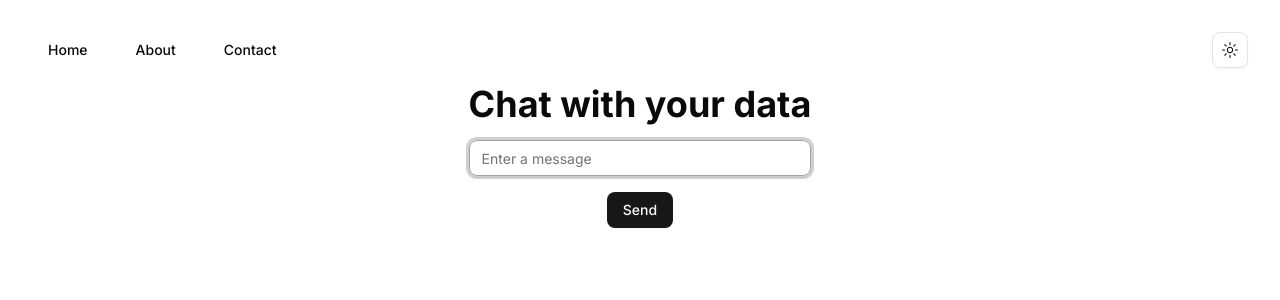
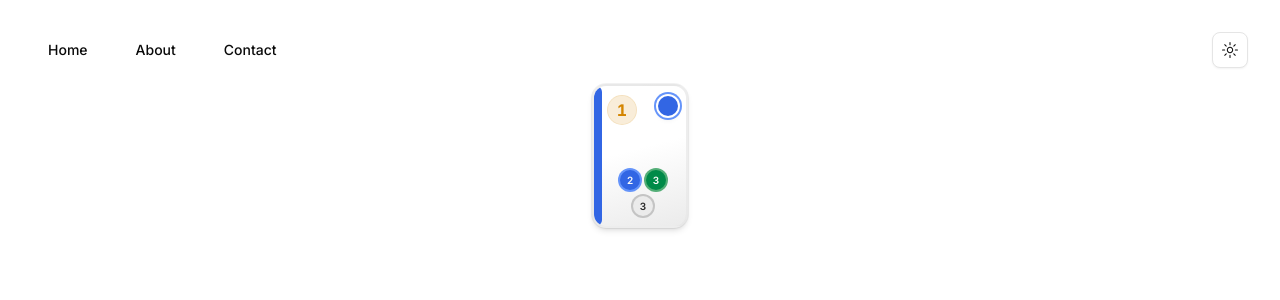
Before and after one commit to jinyang628/splendor, a Next.js app in the folder frontend/: page / in a window 1280 px wide. Shown: the top 300 px of the page. Built offline with nearby package versions, Linux system fonts and the light colour scheme.

Commit message:
Create card UI component

```diff
--- a/frontend/src/app/globals.css
+++ b/frontend/src/app/globals.css
@@ -41,6 +41,28 @@
   --radius-md: calc(var(--radius) - 2px);
   --radius-lg: var(--radius);
   --radius-xl: calc(var(--radius) + 4px);
+
+  --color-gem-black: var(--gem-black);
+  --color-gem-black-ring: var(--gem-black-ring);
+  --color-gem-black-fg: var(--gem-black-fg);
+
+  --color-gem-blue: var(--gem-blue);
+  --color-gem-blue-ring: var(--gem-blue-ring);
+  --color-gem-blue-fg: var(--gem-blue-fg);
+
+  --color-gem-white: var(--gem-white);
+  --color-gem-white-ring: var(--gem-white-ring);
+  --color-gem-white-fg: var(--gem-white-fg);
+
+  --color-gem-green: var(--gem-green);
+  --color-gem-green-ring: var(--gem-green-ring);
+  --color-gem-green-fg: var(--gem-green-fg);
+
+  --color-gem-red: var(--gem-red);
+  --color-gem-red-ring: var(--gem-red-ring);
+  --color-gem-red-fg: var(--gem-red-fg);
+
+  --color-splendor-points: var(--splendor-points);
 }
 
 :root {
@@ -76,6 +98,28 @@
   --sidebar-accent-foreground: oklch(0.205 0 0);
   --sidebar-border: oklch(0.922 0 0);
   --sidebar-ring: oklch(0.708 0 0);
+
+  --gem-black: oklch(0.27 0 0);
+  --gem-black-ring: oklch(0.45 0 0);
+  --gem-black-fg: oklch(0.97 0 0);
+
+  --gem-blue: oklch(0.55 0.2 264);
+  --gem-blue-ring: oklch(0.68 0.16 264);
+  --gem-blue-fg: oklch(0.99 0 0);
+
+  --gem-white: oklch(0.94 0 0);
+  --gem-white-ring: oklch(0.82 0 0);
+  --gem-white-fg: oklch(0.27 0 0);
+
+  --gem-green: oklch(0.55 0.15 155);
+  --gem-green-ring: oklch(0.68 0.12 155);
+  --gem-green-fg: oklch(0.99 0 0);
+
+  --gem-red: oklch(0.55 0.22 25);
+  --gem-red-ring: oklch(0.65 0.2 25);
+  --gem-red-fg: oklch(0.99 0 0);
+
+  --splendor-points: oklch(0.68 0.17 75);
 }
 
 .dark {
@@ -110,6 +154,8 @@
   --sidebar-accent-foreground: oklch(0.985 0 0);
   --sidebar-border: oklch(1 0 0 / 10%);
   --sidebar-ring: oklch(0.556 0 0);
+
+  --splendor-points: oklch(0.78 0.14 75);
 }
 
 @layer base {
@@ -120,3 +166,119 @@
     @apply bg-background text-foreground;
   }
 }
+
+@layer components {
+  .splendor-card {
+    @apply border-border/70 bg-card text-card-foreground relative flex h-36 w-24 shrink-0 flex-col overflow-hidden rounded-xl border-2 shadow-md ring-1 ring-black/5 transition-all;
+    background-image: linear-gradient(
+      165deg,
+      color-mix(in oklch, var(--card) 92%, white) 0%,
+      var(--card) 45%,
+      color-mix(in oklch, var(--card) 94%, black) 100%
+    );
+  }
+
+  .dark .splendor-card {
+    background-image: linear-gradient(
+      165deg,
+      color-mix(in oklch, var(--card) 88%, white) 0%,
+      var(--card) 50%,
+      color-mix(in oklch, var(--card) 90%, black) 100%
+    );
+    @apply ring-white/5;
+  }
+
+  .splendor-card--interactive {
+    @apply hover:border-border focus-visible:ring-ring focus-visible:ring-offset-background cursor-pointer hover:-translate-y-1 hover:shadow-lg focus-visible:ring-2 focus-visible:ring-offset-2 focus-visible:outline-none active:translate-y-0 active:shadow-md;
+  }
+
+  .splendor-card__header {
+    @apply flex items-start justify-between gap-1 px-2 pt-2.5 pl-3.5;
+  }
+
+  .splendor-card__footer {
+    @apply mt-auto px-2 pb-2.5 pl-3.5;
+  }
+
+  .splendor-card__points-wrap {
+    @apply flex size-7 items-center justify-center;
+  }
+
+  .splendor-card__costs {
+    @apply flex min-h-14 flex-wrap content-end justify-center gap-1.5;
+  }
+
+  .splendor-card__stripe {
+    @apply absolute inset-y-0 left-0 w-2 rounded-r-sm;
+  }
+
+  .splendor-card[data-color='black'] .splendor-card__stripe {
+    background-color: var(--gem-black);
+  }
+
+  .splendor-card[data-color='blue'] .splendor-card__stripe {
+    background-color: var(--gem-blue);
+  }
+
+  .splendor-card[data-color='white'] .splendor-card__stripe {
+    background-color: var(--gem-white);
+  }
+
+  .splendor-card[data-color='green'] .splendor-card__stripe {
+    background-color: var(--gem-green);
+  }
+
+  .splendor-card[data-color='red'] .splendor-card__stripe {
+    background-color: var(--gem-red);
+  }
+
+  .splendor-card__points {
+    @apply bg-splendor-points/15 text-splendor-points ring-splendor-points/25 inline-flex size-7 items-center justify-center rounded-full text-base font-bold tabular-nums ring-1;
+  }
+
+  .splendor-card__points--empty {
+    @apply invisible bg-transparent ring-transparent;
+  }
+
+  .gem-chip {
+    @apply relative flex shrink-0 items-center justify-center rounded-full font-semibold ring-2;
+  }
+
+  .splendor-card .gem-chip {
+    @apply size-5 text-[10px];
+  }
+
+  .gem-chip--prominent {
+    @apply ring-offset-card shadow-md ring-offset-2;
+  }
+
+  .gem-chip[data-gem='black'] {
+    background-color: var(--gem-black);
+    color: var(--gem-black-fg);
+    --tw-ring-color: var(--gem-black-ring);
+  }
+
+  .gem-chip[data-gem='blue'] {
+    background-color: var(--gem-blue);
+    color: var(--gem-blue-fg);
+    --tw-ring-color: var(--gem-blue-ring);
+  }
+
+  .gem-chip[data-gem='white'] {
+    background-color: var(--gem-white);
+    color: var(--gem-white-fg);
+    --tw-ring-color: var(--gem-white-ring);
+  }
+
+  .gem-chip[data-gem='green'] {
+    background-color: var(--gem-green);
+    color: var(--gem-green-fg);
+    --tw-ring-color: var(--gem-green-ring);
+  }
+
+  .gem-chip[data-gem='red'] {
+    background-color: var(--gem-red);
+    color: var(--gem-red-fg);
+    --tw-ring-color: var(--gem-red-ring);
+  }
+}
--- a/frontend/src/app/page.tsx
+++ b/frontend/src/app/page.tsx
@@ -1,40 +1,11 @@
 'use client';
 
-import { useState } from 'react';
-
-import { chat } from '@/actions/messages';
-
-import { Button } from '@/components/ui/button';
-import { Input } from '@/components/ui/input';
-
-import { messageRequestSchema } from '@/types/messages';
+import Card from '@/components/shared/game/card';
 
 export default function Home() {
-  const [message, setMessage] = useState('');
-  const [response, setResponse] = useState('');
   return (
     <div className="flex flex-col items-center justify-center gap-4">
-      <h1 className="text-4xl font-bold">Chat with your data</h1>
-      <Input
-        value={message}
-        onChange={(e) => setMessage(e.target.value)}
-        placeholder="Enter a message"
-        className="w-full"
-        autoFocus
-      />
-      <Button
-        onClick={async () => {
-          const messageRequest = messageRequestSchema.parse({
-            id: null,
-            content: message,
-          });
-          const response = await chat(messageRequest);
-          setResponse(response.content);
-        }}
-      >
-        Send
-      </Button>
-      <p>{response}</p>
+      <Card color="blue" pointValues={1} black={0} blue={2} green={3} red={0} white={3} />
     </div>
   );
 }
--- /dev/null
+++ b/frontend/src/components/shared/game/card.tsx
@@ -0,0 +1,68 @@
+import z from 'zod';
+
+import GemChip from '@/components/shared/game/gem-chip';
+
+import { cardDataSchema, getNonZeroGemCosts } from '@/types/game/cards';
+
+import { cn } from '@/lib/utils';
+
+type CardProps = z.infer<typeof cardDataSchema> & {
+  className?: string;
+  onClick?: () => void;
+};
+
+export default function Card({
+  color,
+  pointValues,
+  black,
+  blue,
+  green,
+  red,
+  white,
+  className,
+  onClick,
+}: CardProps) {
+  const costEntries = getNonZeroGemCosts({ black, blue, green, red, white });
+
+  return (
+    <div
+      role={onClick ? 'button' : undefined}
+      tabIndex={onClick ? 0 : undefined}
+      data-color={color}
+      onClick={onClick}
+      onKeyDown={
+        onClick
+          ? (e) => {
+              if (e.key === 'Enter' || e.key === ' ') {
+                e.preventDefault();
+                onClick();
+              }
+            }
+          : undefined
+      }
+      className={cn('splendor-card', onClick && 'splendor-card--interactive', className)}
+    >
+      <div className="splendor-card__stripe" aria-hidden />
+
+      <header className="splendor-card__header">
+        <div className="splendor-card__points-wrap">
+          {pointValues > 0 ? (
+            <span className="splendor-card__points">{pointValues}</span>
+          ) : (
+            <span className="splendor-card__points splendor-card__points--empty" aria-hidden />
+          )}
+        </div>
+
+        <GemChip color={color} prominent />
+      </header>
+
+      <footer className="splendor-card__footer">
+        <div className="splendor-card__costs">
+          {costEntries.map(({ gem, count }) => (
+            <GemChip key={gem} color={gem} count={count} />
+          ))}
+        </div>
+      </footer>
+    </div>
+  );
+}
--- /dev/null
+++ b/frontend/src/components/shared/game/gem-chip.tsx
@@ -0,0 +1,23 @@
+import { CardColor } from '@/types/game/cards';
+
+import { cn } from '@/lib/utils';
+
+export default function GemChip({
+  color,
+  count,
+  prominent = false,
+}: {
+  color: CardColor;
+  count?: number;
+  prominent?: boolean;
+}) {
+  return (
+    <span
+      data-gem={color}
+      className={cn('gem-chip', prominent && 'gem-chip--prominent')}
+      aria-hidden
+    >
+      {count !== undefined && count > 0 ? count : null}
+    </span>
+  );
+}
--- /dev/null
+++ b/frontend/src/types/game/cards.ts
@@ -0,0 +1,51 @@
+import { z } from 'zod';
+
+export const cardColorSchema = z.enum(['black', 'blue', 'white', 'green', 'red']);
+export type CardColor = z.infer<typeof cardColorSchema>;
+export const CARD_COLORS = cardColorSchema.options;
+
+const cardLevels = [1, 2, 3] as const;
+export const cardLevelSchema = z.union([
+  z.literal(cardLevels[0]),
+  z.literal(cardLevels[1]),
+  z.literal(cardLevels[2]),
+]);
+export type CardLevel = z.infer<typeof cardLevelSchema>;
+export const CARD_LEVELS = cardLevels;
+
+export const costGemOrderSchema = z.tuple([
+  z.literal('black'),
+  z.literal('blue'),
+  z.literal('green'),
+  z.literal('red'),
+  z.literal('white'),
+]);
+export const COST_GEM_ORDER = costGemOrderSchema.parse([
+  'black',
+  'blue',
+  'green',
+  'red',
+  'white',
+] as const);
+
+export const gemCostSchema = z.object({
+  black: z.number().int().min(0),
+  blue: z.number().int().min(0),
+  green: z.number().int().min(0),
+  red: z.number().int().min(0),
+  white: z.number().int().min(0),
+});
+
+export const cardDataSchema = gemCostSchema.extend({
+  color: cardColorSchema,
+  pointValues: z.number().int().min(0),
+});
+
+export type CardData = z.infer<typeof cardDataSchema>;
+
+export function getNonZeroGemCosts(costs: z.infer<typeof gemCostSchema>) {
+  return COST_GEM_ORDER.map((gem) => ({
+    gem,
+    count: costs[gem],
+  })).filter(({ count }) => count > 0);
+}
```
Also changed, not shown: 1 other file (tests, documents, lock files or other folders).
